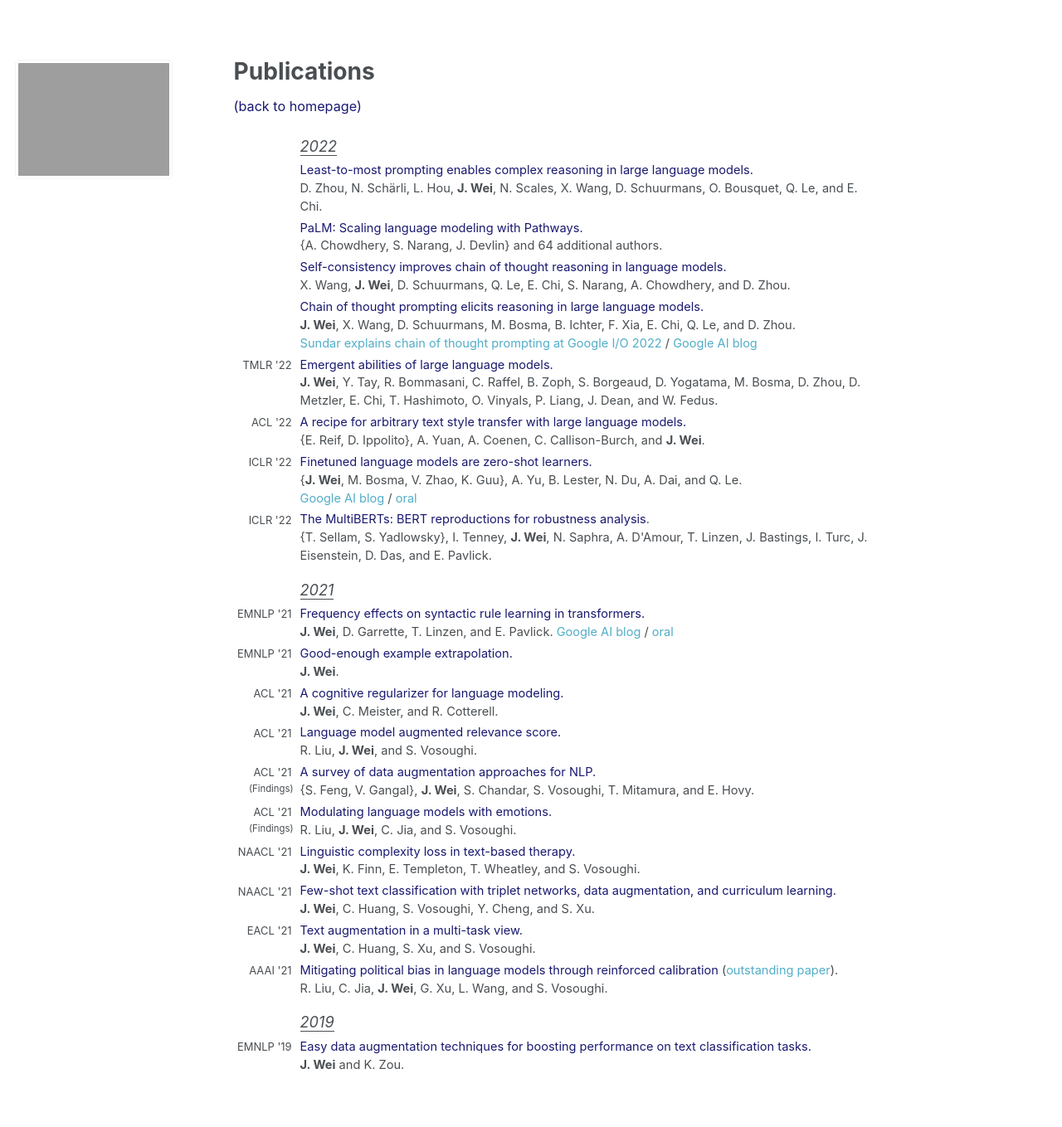
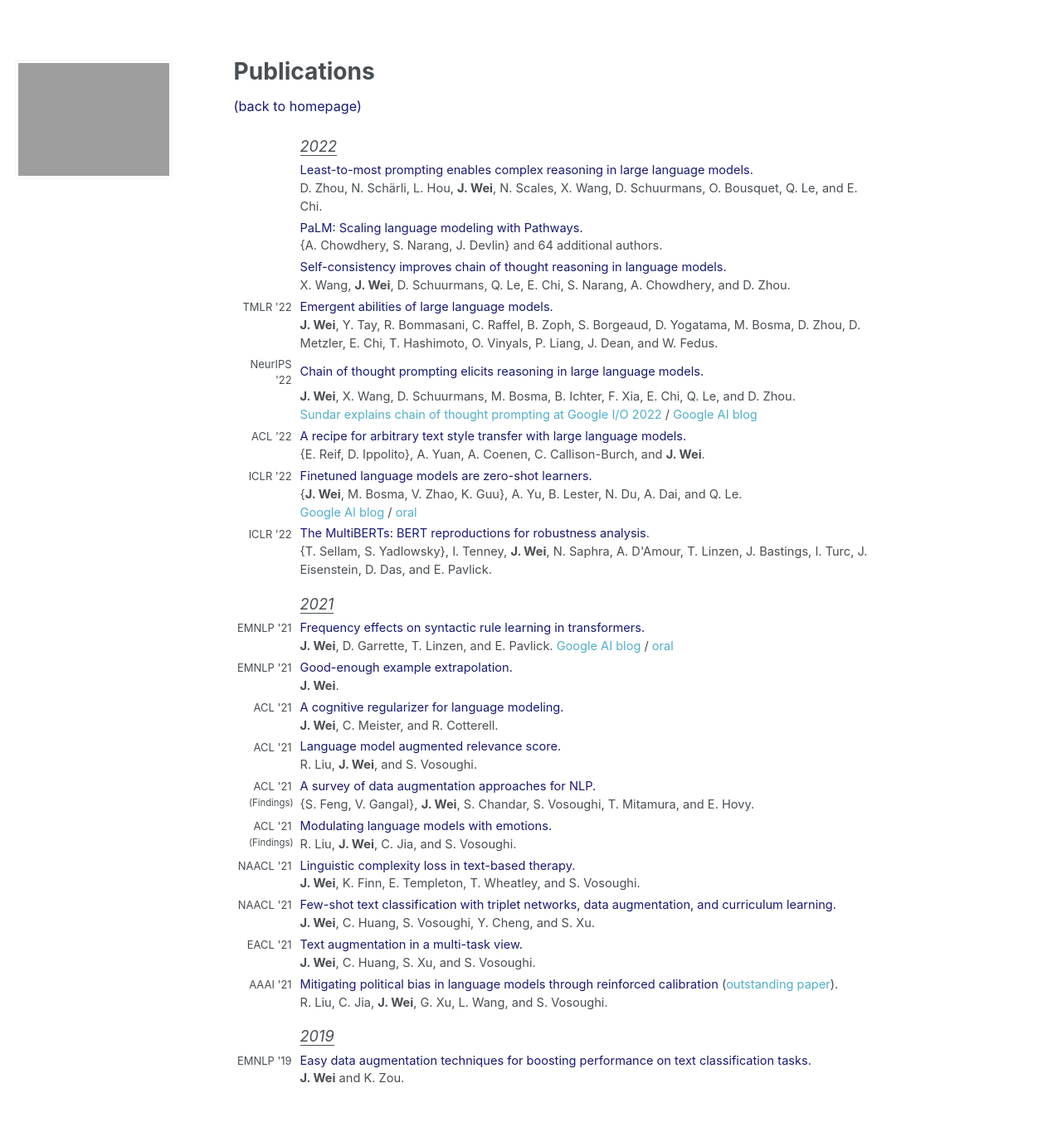
Before and after one commit to jasonwei20/jasonwei20.github.io, a Jekyll site: the page built from _pages/papers.md, in a window 1280 px wide. Shown: the whole page at 83% size. Built offline with Jekyll 4.4.1, drawn with Linux system fonts in a browser that asks for light colours.

Commit message:
Update papers.md

```diff
--- a/_pages/papers.md
+++ b/_pages/papers.md
@@ -52,8 +52,18 @@
     <td></td>
     <td style="padding-bottom:4px">X. Wang, <b>J. Wei</b>, D. Schuurmans, Q. Le, E. Chi, S. Narang, A. Chowdhery, and D. Zhou.</td>
   </tr>
+
   <tr>
-    <td style="width:80px; text-align:right; padding-right:10px; font-size:0.8em"> </td>
+    <td style="width:80px; text-align:right; padding-right:10px; font-size:0.8em">TMLR '22</td>
+    <td><a href="https://openreview.net/pdf?id=yzkSU5zdwD" style="color:#191970" target="_blank">Emergent abilities of large language models.</a></td>
+  </tr>
+  <tr>
+    <td></td>
+    <td style="padding-bottom:4px"><b>J. Wei</b>, Y. Tay, R. Bommasani, C. Raffel, B. Zoph, S. Borgeaud, D. Yogatama, M. Bosma, D. Zhou, D. Metzler, E. Chi, T. Hashimoto, O. Vinyals, P. Liang, J. Dean, and W. Fedus.</td>
+  </tr>
+
+  <tr>
+    <td style="width:80px; text-align:right; padding-right:10px; font-size:0.8em">NeurIPS '22</td>
     <td><a href="https://arxiv.org/abs/2201.11903" style="color:#191970" target="_blank">Chain of thought prompting elicits reasoning in large language models.</a></td>
   </tr>
   <tr>
@@ -63,15 +73,6 @@
   <tr>
     <td></td>
     <td style="padding-bottom:4px"><a href="https://twitter.com/Google/status/1525188695875366912" target="_blank">Sundar explains chain of thought prompting at Google I/O 2022</a> / <a href="https://ai.googleblog.com/2022/05/language-models-perform-reasoning-via.html" target="_blank">Google AI blog</a></td>
-  </tr>
-
-  <tr>
-    <td style="width:80px; text-align:right; padding-right:10px; font-size:0.8em">TMLR '22</td>
-    <td><a href="https://openreview.net/pdf?id=yzkSU5zdwD" style="color:#191970" target="_blank">Emergent abilities of large language models.</a></td>
-  </tr>
-  <tr>
-    <td></td>
-    <td style="padding-bottom:4px"><b>J. Wei</b>, Y. Tay, R. Bommasani, C. Raffel, B. Zoph, S. Borgeaud, D. Yogatama, M. Bosma, D. Zhou, D. Metzler, E. Chi, T. Hashimoto, O. Vinyals, P. Liang, J. Dean, and W. Fedus.</td>
   </tr>
 
   <tr>
```
